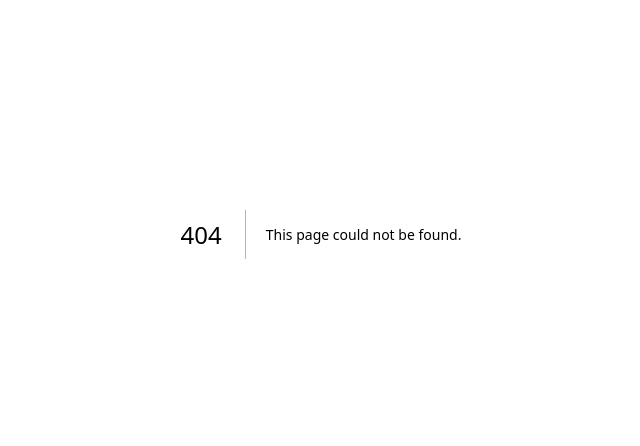
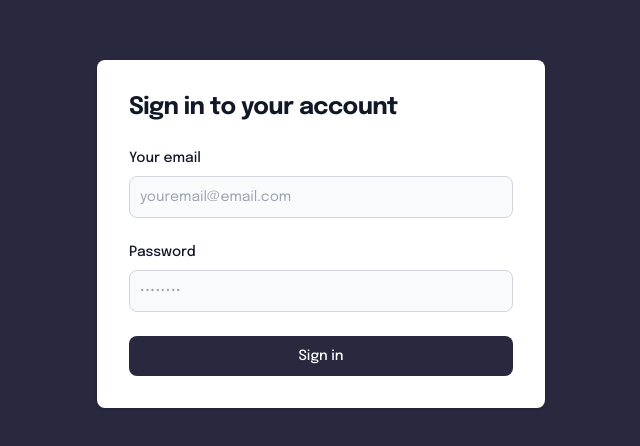
Before and after one commit to zayyid123/zayyid123.github.io, a Next.js app: page /admin-login in a window 1280 px wide. Before the commit this address had no page. Shown: the part 166-612 px from the top of the page, without its empty margins (319-959 px from the left). Built offline with nearby package versions, Linux system fonts and the light colour scheme; no server answers; a web font is replaced by a local one.

Commit message:
implement context

```diff
--- /dev/null
+++ b/src/app/admin-login/page.js
@@ -0,0 +1,87 @@
+'use client'
+import React, { useState } from "react";
+import { UserAuth } from "../context/AuthContext";
+
+const AdminLogin = () => {
+  const { user, Login } = UserAuth()
+  const [state, setstate] = useState({
+    email: '',
+    password: ''
+  })
+
+  const handleChange = (key, value) => {
+    setstate({...state, [key]: value})
+  }
+
+  return (
+    <div
+      className="w-full h-full"
+    >
+      <section className="bg-bg-100 w-full h-full">
+        <div className="flex flex-col items-center justify-center px-6 py-8 mx-auto h-screen lg:py-0">
+          <div className="w-full bg-white rounded-lg shadow md:mt-0 sm:max-w-md xl:p-0">
+            <div className="p-6 space-y-4 md:space-y-6 sm:p-8">
+              <h1 className="text-xl font-bold leading-tight tracking-tight text-gray-900 md:text-2xl">
+                Sign in to your account
+              </h1>
+              <form
+                className="space-y-4 md:space-y-6"
+                onSubmit={(e) => {
+                  e.preventDefault()
+                  Login(state.email, state.password)
+                }}
+              >
+                <div>
+                  <label
+                    htmlFor="email"
+                    className="block mb-2 text-sm font-medium text-gray-900"
+                  >
+                    Your email
+                  </label>
+                  <input
+                    type="email"
+                    name="email"
+                    id="email"
+                    className="bg-gray-50 border border-gray-300 text-gray-900 sm:text-sm rounded-lg focus:ring-primary-600 focus:border-primary-600 block w-full p-2.5"
+                    placeholder="youremail@email.com"
+                    required
+                    onChange={(e) => {
+                      handleChange('email', e.target.value)
+                    }}
+                  />
+                </div>
+                <div>
+                  <label
+                    htmlFor="password"
+                    className="block mb-2 text-sm font-medium text-gray-900"
+                  >
+                    Password
+                  </label>
+                  <input
+                    type="password"
+                    name="password"
+                    id="password"
+                    placeholder="••••••••"
+                    className="bg-gray-50 border border-gray-300 text-gray-900 sm:text-sm rounded-lg focus:ring-primary-600 focus:border-primary-600 block w-full p-2.5"
+                    required
+                    onChange={(e) => {
+                      handleChange('password', e.target.value)
+                    }}
+                  />
+                </div>
+                <button
+                  type="submit"
+                  className="w-full text-white bg-primary-600 hover:bg-primary-700 focus:ring-4 focus:outline-none focus:ring-primary-300 font-medium rounded-lg text-sm px-5 py-2.5 text-center bg-bg-100 hover:bg-def-orange-300"
+                >
+                  Sign in
+                </button>
+              </form>
+            </div>
+          </div>
+        </div>
+      </section>
+    </div>
+  );
+};
+
+export default AdminLogin;
--- a/src/app/admin/page.js
+++ b/src/app/admin/page.js
@@ -1,8 +1,12 @@
+'use client'
 import React from 'react'
+import { UserAuth } from '../context/AuthContext'
 
 const PageAdmin = () => {
+  const { user } = UserAuth()
+
   return (
-    <div>Dasboard</div>
+    <div>admin</div>
   )
 }
 
--- /dev/null
+++ b/src/app/config/firebaseAuth.js
@@ -0,0 +1,4 @@
+import { getAuth } from "firebase/auth";
+import fbConfig from "./firebase";
+const auth = getAuth(fbConfig);
+export default auth
--- /dev/null
+++ b/src/app/context/AuthContext.js
@@ -0,0 +1,58 @@
+"use client";
+import { useContext, createContext, useState, useEffect } from "react";
+import {
+  signOut,
+  onAuthStateChanged,
+  signInWithEmailAndPassword,
+} from "firebase/auth";
+import auth from "../config/firebaseAuth";
+import { useRouter } from "next/navigation";
+
+const AuthContext = createContext();
+
+export const AuthContextProvider = ({ children }) => {
+  const router = useRouter()
+  const [user, setuser] = useState(null);
+
+  const Login = (email, password) => {
+    signInWithEmailAndPassword(auth, email, password)
+      .then((userCredential) => {
+        // Signed in
+        const userLoggedIn = userCredential.user;
+        console.log(userLoggedIn)
+        setuser(userLoggedIn);
+        router.push('/admin')
+      })
+      .catch((error) => {
+        const errorMessage = error.message;
+        console.log(errorMessage);
+      });
+  };
+
+  const Logout = () => {
+    signOut(auth)
+      .then(() => {
+        setuser(null);
+        router.push('/')
+      })
+      .catch((error) => {
+        const errorMessage = error.message;
+        console.log(errorMessage);
+      });
+  };
+
+  useEffect(() => {
+    const unsubscribe = onAuthStateChanged(auth, (currentUser) => {
+      setuser(currentUser);
+    });
+    return () => unsubscribe();
+  }, [user]);
+
+  return (
+    <AuthContext.Provider value={{ user, Login, Logout }}>{children}</AuthContext.Provider>
+  );
+};
+
+export const UserAuth = () => {
+  return useContext(AuthContext);
+};
--- a/src/app/layout.js
+++ b/src/app/layout.js
@@ -1,7 +1,6 @@
 import { Epilogue } from 'next/font/google'
 import './globals.css'
-import Navbar from './components/Navbar'
-import Footer from './components/Footer'
+import { AuthContextProvider } from './context/AuthContext'
 
 const epilogue = Epilogue({ subsets: ['latin'] })
 
@@ -14,7 +13,9 @@ export default function RootLayout({ children }) {
   return (
     <html lang="en">
       <body className={epilogue.className}>
-        {children}
+        <AuthContextProvider>
+          {children}
+        </AuthContextProvider>
       </body>
     </html>
   )
--- a/src/app/layout/AdminLayout.js
+++ b/src/app/layout/AdminLayout.js
@@ -1,10 +1,16 @@
 'use client'
 import React, { useState } from "react";
 import { useRouter } from "next/navigation";
+import { UserAuth } from "../context/AuthContext";
 
 const AdminLayout = ({ children }) => {
   const router = useRouter()
+  const { Logout, user } = UserAuth()
   const [isOpen, setisOpen] = useState(false)
+
+  // if (user === null) {
+  //   router.push('/')
+  // }
 
   return (
     <div>
@@ -84,6 +90,26 @@ const AdminLayout = ({ children }) => {
                 <span className="ml-3 text-white group-hover:text-bg-100">Blog</span>
               </div>
             </li>
+            <li>
+              <div
+                className="cursor-pointer flex items-center p-2 text-gray-900 rounded-lg hover:bg-def-orange-300 group ease-in-out duration-300"
+                onClick={() => {
+                  Logout()
+                }}
+              >
+                <svg
+                  className="w-5 h-5 text-white transition duration-75 group-hover:text-gray-900"
+                  aria-hidden="true"
+                  xmlns="http://www.w3.org/2000/svg"
+                  fill="currentColor"
+                  viewBox="0 0 22 21"
+                >
+                  <path d="M16.975 11H10V4.025a1 1 0 0 0-1.066-.998 8.5 8.5 0 1 0 9.039 9.039.999.999 0 0 0-1-1.066h.002Z" />
+                  <path d="M12.5 0c-.157 0-.311.01-.565.027A1 1 0 0 0 11 1.02V10h8.975a1 1 0 0 0 1-.935c.013-.188.028-.374.028-.565A8.51 8.51 0 0 0 12.5 0Z" />
+                </svg>
+                <span className="ml-3 text-white group-hover:text-bg-100">Log Out</span>
+              </div>
+            </li>
           </ul>
         </div>
       </aside>
```
